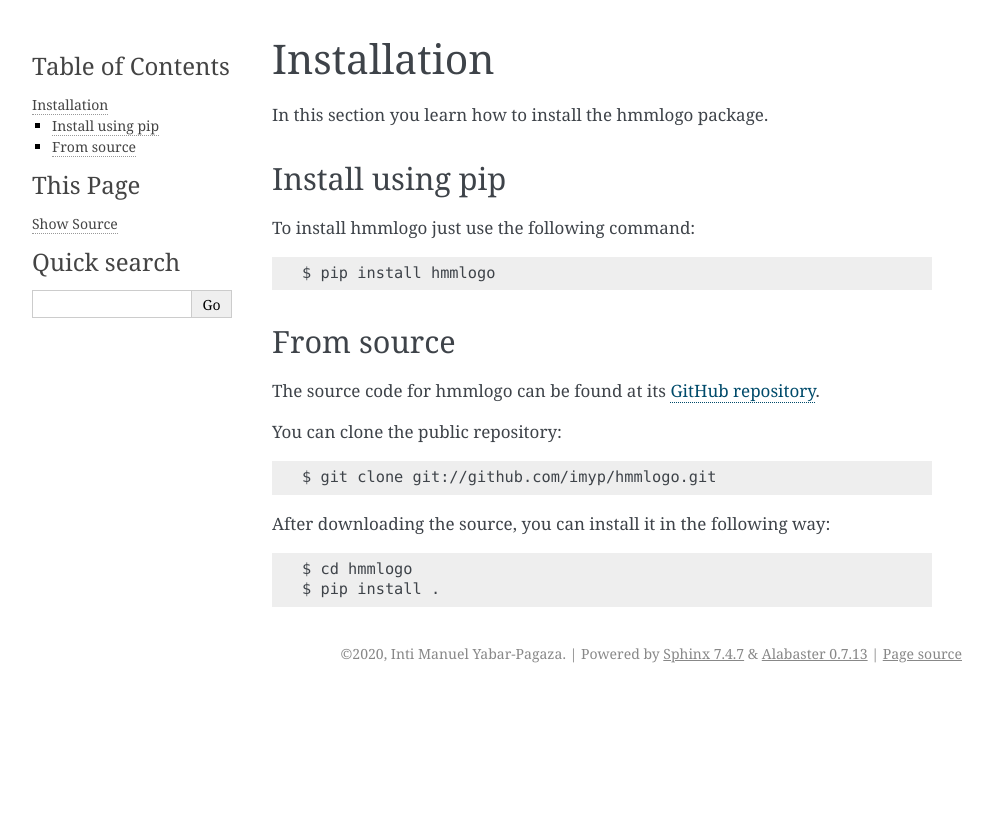
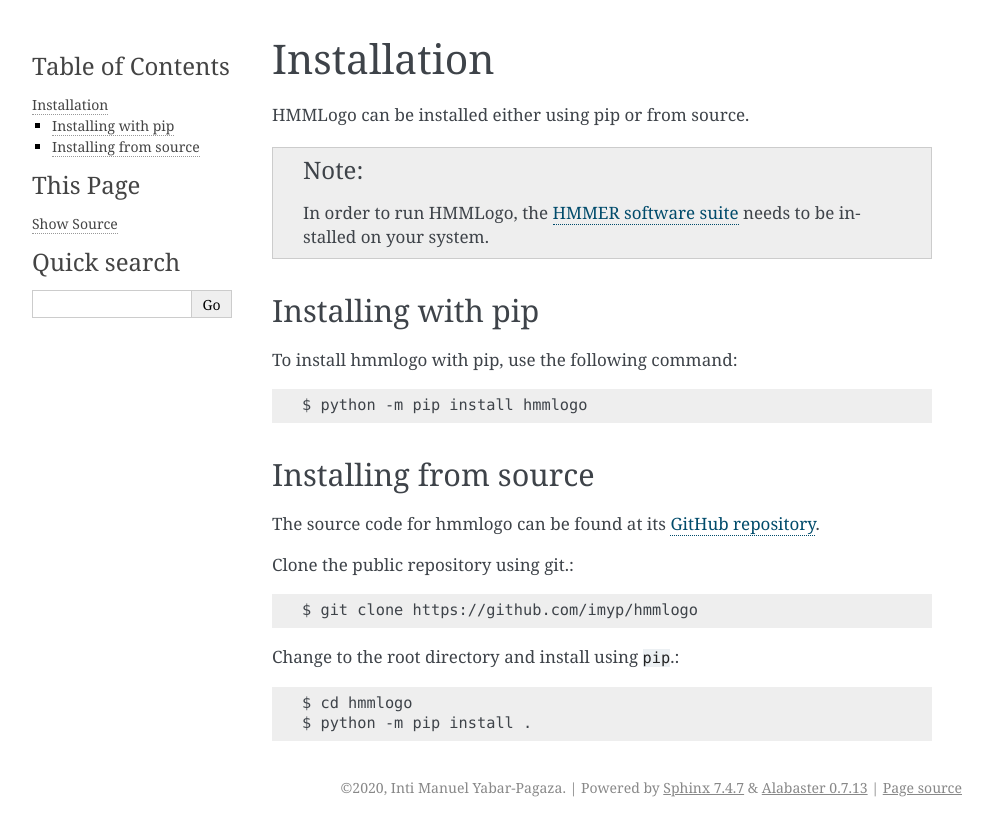
Before and after one commit to imyp/hmmlogo, a Sphinx documentation site: the page built from docs/source/install.rst, in a window 1280 px wide. Shown: the top 836 px of the page, without its empty margins (148-1141 px from the left). Built offline with Sphinx 7.4.7, drawn with Linux system fonts in a browser that asks for light colours.

Commit message:
Update docs, docstring, and logo.

```diff
--- a/docs/source/conf.py
+++ b/docs/source/conf.py
@@ -55,3 +55,9 @@ html_theme = 'alabaster'
 # relative to this directory. They are copied after the builtin static files,
 # so a file named "default.css" will overwrite the builtin "default.css".
 html_static_path = ['_static']
+
+html_theme_options = {
+    'logo': 'logo.png',
+    'github_user': 'imyp',
+    'github_repo': 'hmmlogo',
+}
--- a/docs/source/install.rst
+++ b/docs/source/install.rst
@@ -3,27 +3,31 @@
 Installation
 =======================
 
-In this section you learn how to install the hmmlogo package.
+HMMLogo can be installed either using pip or from source.
+
+.. note::
+
+   In order to run HMMLogo, the `HMMER software suite
+   <http://hmmer.org>`_ needs to be installed on your system.
+
+Installing with pip
+---------------------
+
+To install hmmlogo with pip, use the following command::
+
+  $ python -m pip install hmmlogo
 
 
-Install using pip
----------------------
-
-To install hmmlogo just use the following command::
-
-  $ pip install hmmlogo
-
-
-From source
------------
+Installing from source
+-----------------------
 
 The source code for hmmlogo can be found at its `GitHub repository <https://github.com/imyp/hmmlogo>`_.
 
-You can clone the public repository::
+Clone the public repository using git.::
 
-  $ git clone git://github.com/imyp/hmmlogo.git
+  $ git clone https://github.com/imyp/hmmlogo
 
-After downloading the source, you can install it in the following way::
+Change to the root directory and install using ``pip``.::
 
   $ cd hmmlogo
-  $ pip install .
+  $ python -m pip install .
--- a/hmmlogo/__init__.py
+++ b/hmmlogo/__init__.py
@@ -15,5 +15,4 @@ Basic usage:
 
 from .hmm import HiddenMarkovModelLogo
 from .plot import LogoPlot
-
 from .api import get_svg, save_svg
```
Also changed, not shown: docs/source/api.rst (added, +26 -0 lines), docs/source/index.rst (+12 -3 lines), docs/source/_static/hmm.png (added), docs/source/_static/logo.png (added), docs/source/contents.rst (deleted), 4 other files.
